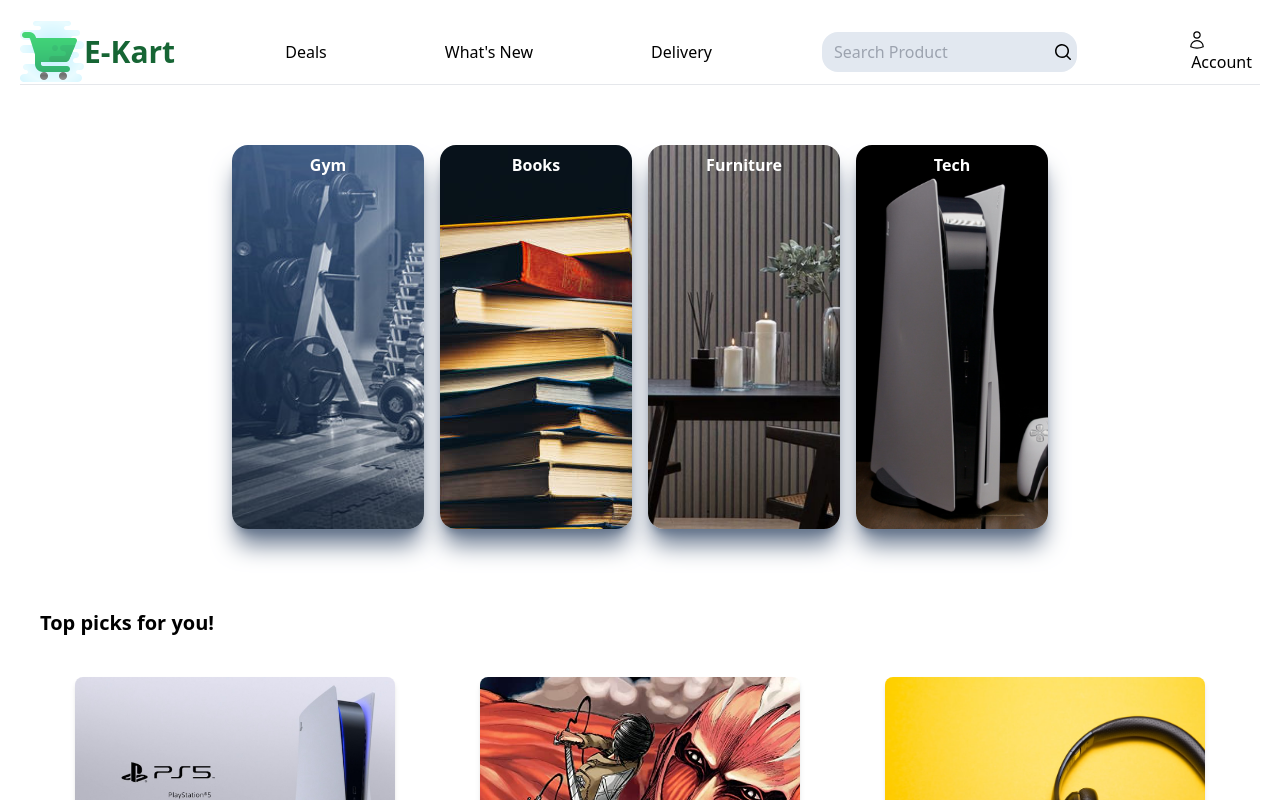
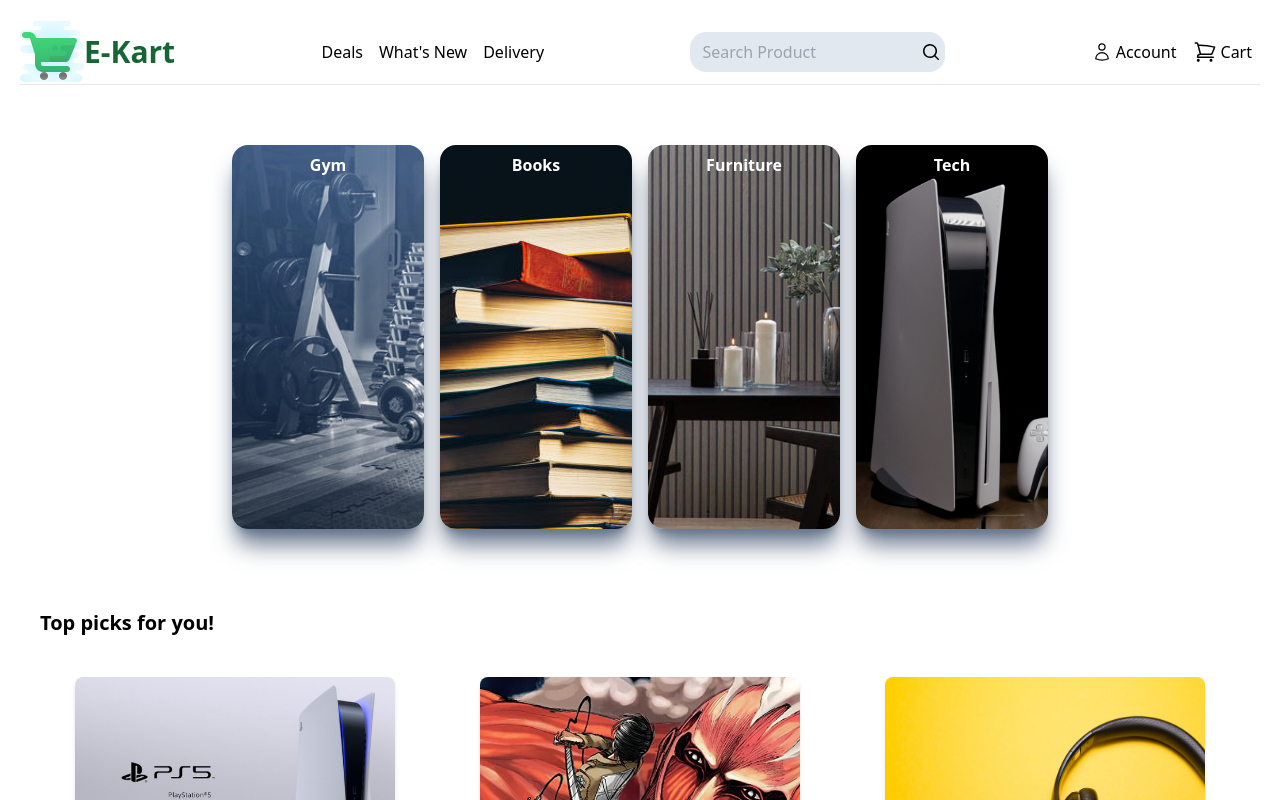
Before and after one commit to TheSh4h/E-COMMERCE-ReactJS, a React (Create React App) app: page / in a window 1280 px wide. Shown: the top 800 px of the page. Built offline with nearby package versions, Linux system fonts and the light colour scheme; the HTML template or start-up script is replaced by a standard one.

Commit message:
navabar fixed

```diff
--- a/src/Navbar.jsx
+++ b/src/Navbar.jsx
@@ -13,6 +13,7 @@
                 <h1 className="text-3xl font-bold text-green-800">E-Kart</h1>
             </div>
 
+            <div className='flex'>
                 <div className="navbarStart"
                 >
                     <h1>Deals</h1>
@@ -27,8 +28,10 @@
                 >
                     <h1>Delivery</h1>
                 </div>
+            </div>
 
-            <div className="flex items-center relative">
+            {/* Search field */}
+            <div className="lg:flex hidden items-center relative">
                 <input type="text" placeholder="Search Product" className="
                 bg-slate-200 rounded-2xl h-10 outline-none p-3
                 " />
@@ -36,22 +39,23 @@
                     <svg xmlns="http://www.w3.org/2000/svg" viewBox="0 0 20 20" fill="currentColor" className="w-5 h-5">
                         <path fillRule="evenodd" d="M9 3.5a5.5 5.5 0 100 11 5.5 5.5 0 000-11zM2 9a7 7 0 1112.452 4.391l3.328 3.329a.75.75 0 11-1.06 1.06l-3.329-3.328A7 7 0 012 9z" clipRule="evenodd" />
                     </svg>
-
                 </div>
             </div>
 
-            <div className="navbarStart
-            ">
-
+            <div className="flex items-center">
+                    {/* Account */}
+                <div className="navbarStart lg:flex">
                     <div>
                         <svg xmlns="http://www.w3.org/2000/svg" fill="none" viewBox="0 0 24 24" strokeWidth={1.5} stroke="currentColor" className="w-5 h-5">
                             <path strokeLinecap="round" strokeLinejoin="round" d="M15.75 6a3.75 3.75 0 11-7.5 0 3.75 3.75 0 017.5 0zM4.501 20.118a7.5 7.5 0 0114.998 0A17.933 17.933 0 0112 21.75c-2.676 0-5.216-.584-7.499-1.632z" />
                         </svg>
                     </div>
 
-                <h1 className="pl-1">Account</h1>
+                    <h1 className='pl-1'>Account</h1>
                 </div>
-            <div className="lg:hidden flex relative items-center
+
+                {/* Cart */}
+                <div className="flex relative items-center
                 rounded cursor-pointer hover:bg-slate-200 p-2 transition duration-300
                 ">
                     <div>
@@ -79,6 +83,7 @@
                     </svg>
                 </div>
             </div>
+        </div>
      );
 }
 
```
Lines whose indentation alone changed are shown as unchanged.
